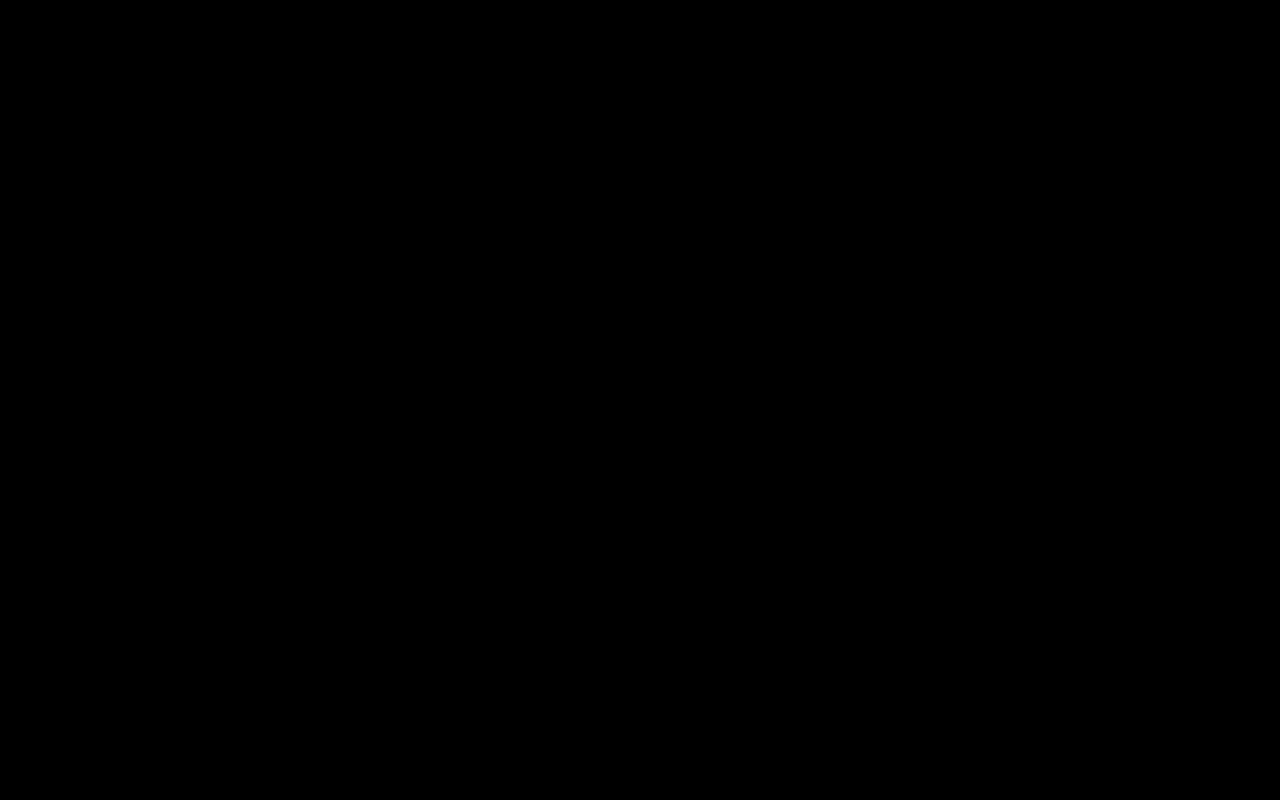
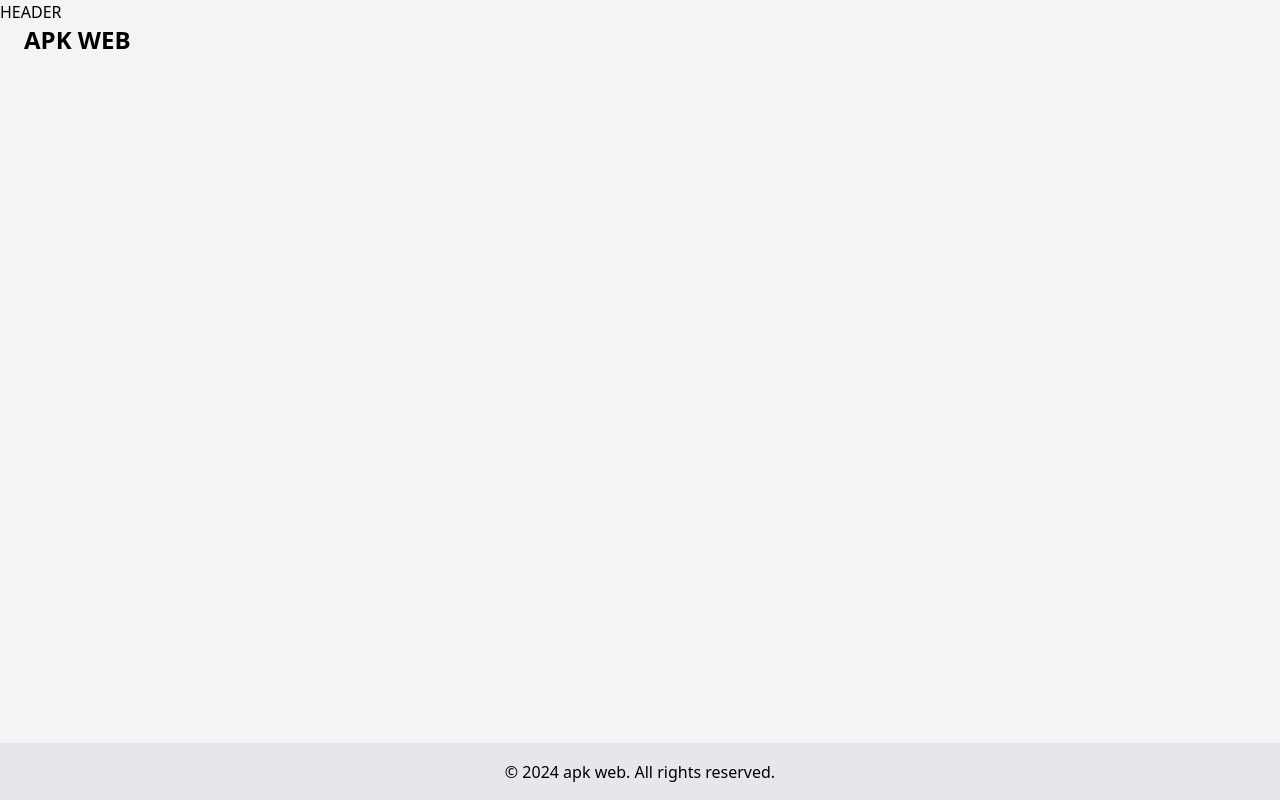
Before and after one commit to MatMal00/apk-web, a React (Vite) app: page /login in a window 1280 px wide. Built offline with nearby package versions, Linux system fonts and the light colour scheme.

Commit message:
style: setup layout

```diff
--- a/src/App.tsx
+++ b/src/App.tsx
@@ -13,9 +13,10 @@ const App: FC = () => {
                 <BrowserRouter>
                     <Routes>
                         <Route element={<DefaultLayout />}>
-                            <Route element={<Home />} path={ROUTE.HOME} />
                             <Route element={<Login />} path={ROUTE.LOGIN} />
-                            <Route element={<ProtectedRoute />}></Route>
+                            <Route element={<ProtectedRoute />}>
+                                <Route element={<Home />} path={ROUTE.HOME} />
+                            </Route>
                             <Route path="*" element={<h2>Not Found</h2>} />
                         </Route>
                     </Routes>
--- a/src/components/layouts/DefaultLayout/DefaultLayout.tsx
+++ b/src/components/layouts/DefaultLayout/DefaultLayout.tsx
@@ -1,12 +1,17 @@
 import { FC } from "react";
 import { Outlet } from "react-router-dom";
+import { Footer, Header } from "src/components/sections";
 
 interface IDefaultLayoutProps {}
 
 export const DefaultLayout: FC<IDefaultLayoutProps> = () => {
     return (
-        <>
-            <Outlet />
-        </>
+        <div className="flex min-h-screen flex-col">
+            <Header />
+            <main className="container mx-auto flex-grow px-4 sm:px-6">
+                <Outlet />
+            </main>
+            <Footer />
+        </div>
     );
 };
--- a/src/components/routes/Login/Login.tsx
+++ b/src/components/routes/Login/Login.tsx
@@ -1,5 +1,11 @@
 import { FC } from "react";
 
 export const Login: FC = () => {
-    return <section></section>;
+    return (
+        <section>
+            <div>
+                <h1 className="font-bold uppercase">apk web</h1>
+            </div>
+        </section>
+    );
 };
--- /dev/null
+++ b/src/components/sections/Footer/Footer.tsx
@@ -0,0 +1,13 @@
+import { FC } from "react";
+
+interface IFooterProps {}
+
+export const Footer: FC<IFooterProps> = () => {
+    const currentYear = new Date().getFullYear();
+
+    return (
+        <footer className="border-t border-gray-200 bg-gray-200 py-4 text-center dark:border-gray-800">
+            © {currentYear} apk web. All rights reserved.
+        </footer>
+    );
+};
--- /dev/null
+++ b/src/components/sections/Footer/index.ts
@@ -0,0 +1 @@
+export * from './Footer';
--- /dev/null
+++ b/src/components/sections/Header/Header.tsx
@@ -0,0 +1,7 @@
+import { FC } from "react";
+
+interface IHeaderProps {}
+
+export const Header: FC<IHeaderProps> = () => {
+    return <header>HEADER</header>;
+};
--- /dev/null
+++ b/src/components/sections/Header/index.ts
@@ -0,0 +1 @@
+export * from './Header';
--- /dev/null
+++ b/src/components/sections/index.ts
@@ -0,0 +1,2 @@
+export * from "./Footer";
+export * from "./Header";
--- a/src/libs/useAuth.ts
+++ b/src/libs/useAuth.ts
@@ -55,5 +55,5 @@ export const useAuth = () => {
         window.localStorage.removeItem("user");
     }, [mutate]);
 
-    return { user, login, logout, updateUserData, isLoading, error, isLoggedIn: !!user };
+    return { user, login, logout, updateUserData, isLoading, error, isLoggedIn: false };
 };
--- a/src/main.css
+++ b/src/main.css
@@ -11,7 +11,6 @@
     }
     html,
     body {
-        @apply bg-black;
-        @apply text-white;
+        @apply min-h-screen bg-gray-100 text-black;
     }
 }
```
